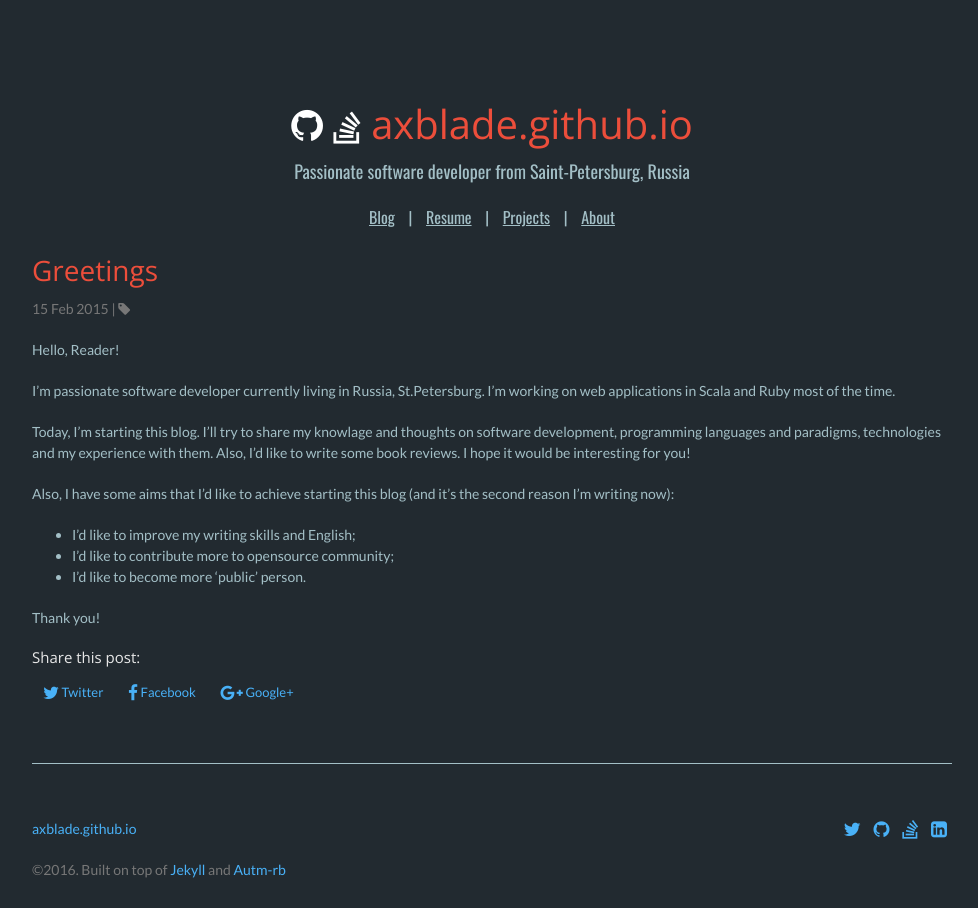
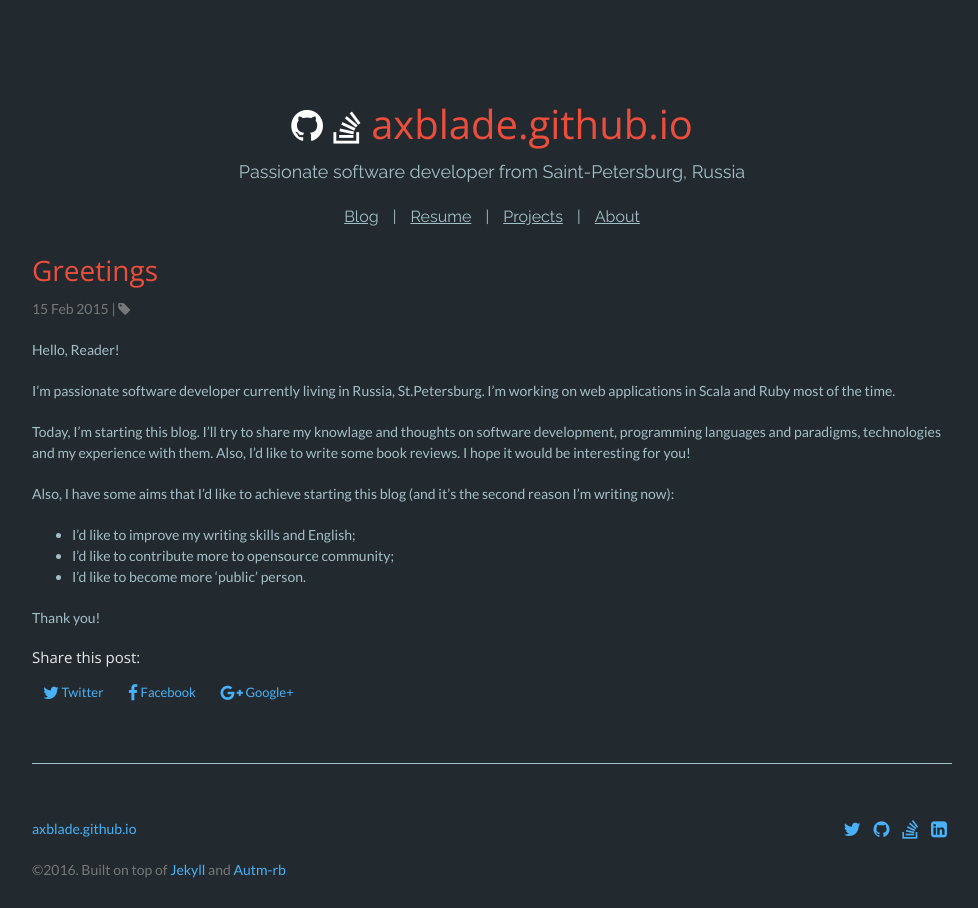
Before and after one commit to eugene-sy/eugene-sy.github.io, a Jekyll site: the page built from _posts/2015-02-15-manifest.md, in a window 1280 px wide. Shown: the whole page, without its empty margins (148-1126 px from the left). Built offline with Jekyll 4.4.1, drawn with Linux system fonts in a browser that asks for light colours; nearby versions of some CDN libraries; library files that are not in the unit come from our copies.

Commit message:
oswald becomes raleway

```diff
--- a/_layouts/default.html
+++ b/_layouts/default.html
@@ -6,7 +6,7 @@
   <meta name="viewport" content="width=device-width, initial-scale=1">
   <meta name="viewport" content="width=device-width, initial-scale=1, user-scalable=no">
 
-  <link href="//fonts.googleapis.com/css?family=Lato:400,400i|Open+Sans|Oswald" rel="stylesheet">
+  <link href="//fonts.googleapis.com/css?family=Lato:400,400i|Open+Sans|Raleway" rel="stylesheet">
 
   <link rel="stylesheet" href="{{ "/public/stylesheets/bs.css" | prepend:site.baseurl }}">
   <link rel="stylesheet" href="{{"/public/stylesheets/styles.css" | prepend:site.baseurl }}">
--- a/_layouts/projects.html
+++ b/_layouts/projects.html
@@ -5,7 +5,7 @@
     <meta http-equiv="X-UA-Compatible" content="IE=edge">
     <meta name="viewport" content="width=device-width, initial-scale=1">
 
-    <link href="//fonts.googleapis.com/css?family=Lato:400,400i|Open+Sans|Oswald" rel="stylesheet">
+    <link href="//fonts.googleapis.com/css?family=Lato:400,400i|Open+Sans|Raleway" rel="stylesheet">
 
     <link rel="stylesheet" href="{{ "/public/stylesheets/bs.css" | prepend:site.baseurl }}">
     <link rel="stylesheet" href="{{"/public/stylesheets/styles.css" | prepend:site.baseurl }}">
--- a/_layouts/welcome.html
+++ b/_layouts/welcome.html
@@ -5,7 +5,7 @@
   <meta http-equiv="X-UA-Compatible" content="IE=edge">
   <meta name="viewport" content="width=device-width, initial-scale=1">
 
-  <link href="//fonts.googleapis.com/css?family=Lato:400,400i|Open+Sans|Oswald" rel="stylesheet">
+  <link href="//fonts.googleapis.com/css?family=Lato:400,400i|Open+Sans|Raleway" rel="stylesheet">
 
   <link rel="stylesheet" href="{{ "/public/stylesheets/bs.css" | prepend:site.baseurl }}">
   <link rel="stylesheet" href="{{"/public/stylesheets/styles.css" | prepend:site.baseurl }}">
--- a/public/stylesheets/styles.css
+++ b/public/stylesheets/styles.css
@@ -82,7 +82,7 @@ a#so-ic{
 }
 
 strong {
-  font-family: 'Oswald', sans-serif;
+  font-family: 'Raleway', sans-serif;
   font-weight: normal;
 }
 
@@ -147,7 +147,7 @@ th {
   padding: 5px 10px;
   border-bottom: 1px solid #434343;
   color: #b6b6b6;
-  font-family: 'Oswald', sans-serif;
+  font-family: 'Raleway', sans-serif;
   font-weight: normal;
 }
 
@@ -166,7 +166,7 @@ hr {
 
 dt {
   color: #F0E7D5;
-  font-family: 'Oswald', sans-serif;
+  font-family: 'Raleway', sans-serif;
   font-weight: normal;
 }
 
@@ -197,7 +197,7 @@ section #title h1 {
 
 section #title p {
   color: #A3BFC6;
-  font-family: 'Oswald', sans-serif;
+  font-family: 'Raleway', sans-serif;
   font-weight: normal;
   font-size: 18px;
   text-align: center;
@@ -206,7 +206,7 @@ section #title p {
 section #title .credits {
   text-align: center;
   font-size: 16px;
-  font-family: 'Oswald', sans-serif;
+  font-family: 'Raleway', sans-serif;
   font-weight: normal;
   color: #A3BFC6;
   margin-top: 20px;
```
